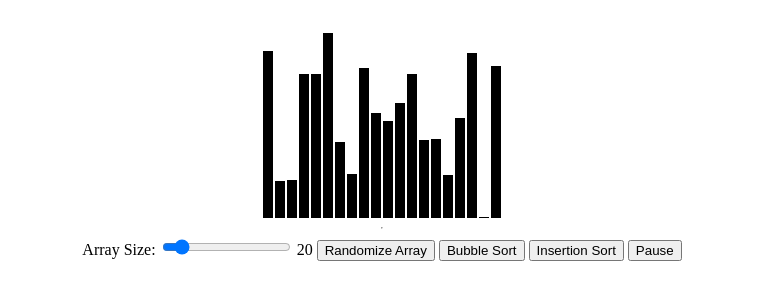
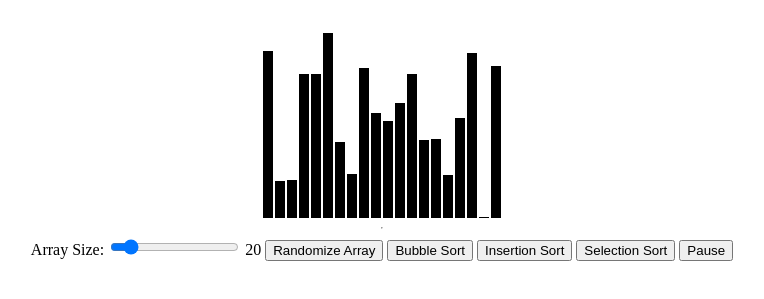
Before and after one commit to WillowStevens/SortingAlgorithmVisualization, a plain HTML site: page index.html in a window 1280 px wide. Shown: the part 69-368 px from the top of the page, without its empty margins (258-1022 px from the left). Drawn offline with Linux system fonts and the light colour scheme.

Commit message:
Update index.html
added button for selection sort

```diff
--- a/index.html
+++ b/index.html
@@ -17,8 +17,9 @@
         <span id="arraysize-value">20</span>
         <button onclick="randomizeArray()">Randomize Array</button>
         <button onclick="play(bubbleSort)">Bubble Sort</button>
-		<button onclick="play(insertionSort)">Insertion Sort</button>
-		<button id="pauseResumeButton" onclick ="pauseResume()">Pause</button>
+	<button onclick="play(insertionSort)">Insertion Sort</button>
+	<button onclick="play(selectionSort)">Selection Sort</button>
+	<button id="pauseResumeButton" onclick ="pauseResume()">Pause</button>
     </div>
     <script src="script.js"></script>
 </body>
```
